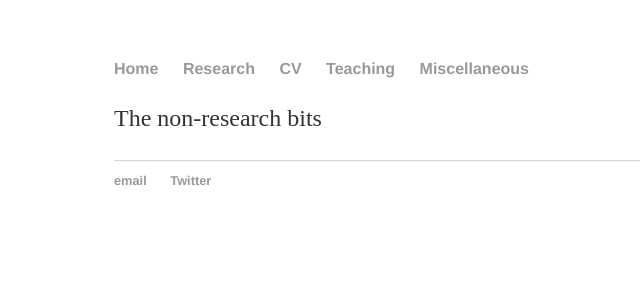
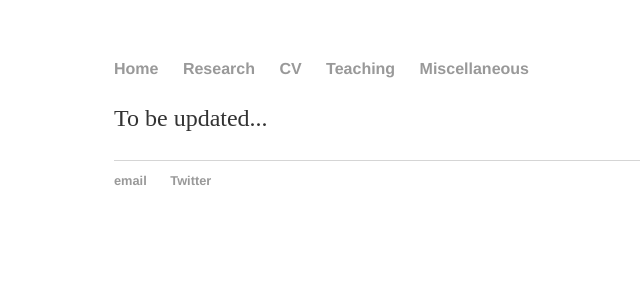
Before and after one commit to anshumaan-tuteja/anshumaan-tuteja.github.io, a Jekyll site: the page built from _pages/misc.html, in a window 1280 px wide. Shown: the top 300 px of the page, without its empty margins (78-718 px from the left). Built offline with Jekyll 4.4.1, drawn with Linux system fonts in a browser that asks for light colours.

Commit message:
Update misc.html
Corrected the title displayed on the browser

```diff
--- a/_pages/misc.html
+++ b/_pages/misc.html
@@ -1,9 +1,9 @@
 ---
 layout: base
-title: CV
+title: Miscellaneous
 ---
 
 <div class="blurb">
-	<p> The non-research bits </p>
+	<p> To be updated... </p>
 
 </div>
```
